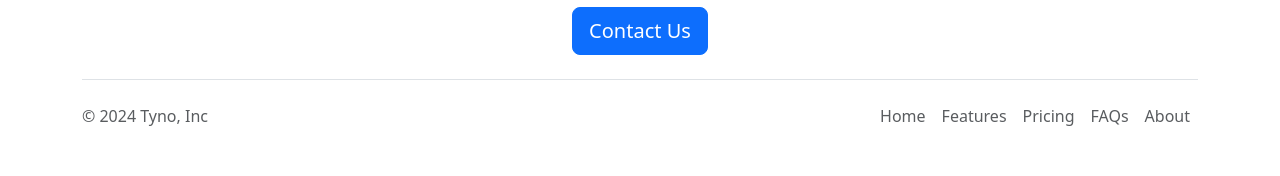
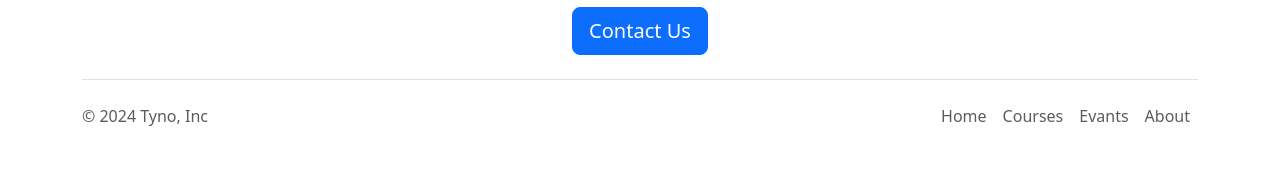
Before and after one commit to scrawnyether5669/dhia-career-website, a Flask app: page / in a window 1280 px wide. Shown: the part 1358-1534 px from the top of the page. Run offline with Flask 3, Linux system fonts and the light colour scheme.

Commit message:
functional and aesthetic improvement

```diff
--- a/templates/footer.html
+++ b/templates/footer.html
@@ -7,11 +7,11 @@
     </a>
 
     <ul class="nav col-md-4 justify-content-end">
-      <li class="nav-item"><a href="#" class="nav-link px-2 text-body-secondary">Home</a></li>
-      <li class="nav-item"><a href="#" class="nav-link px-2 text-body-secondary">Features</a></li>
-      <li class="nav-item"><a href="#" class="nav-link px-2 text-body-secondary">Pricing</a></li>
-      <li class="nav-item"><a href="#" class="nav-link px-2 text-body-secondary">FAQs</a></li>
-      <li class="nav-item"><a href="#" class="nav-link px-2 text-body-secondary">About</a></li>
+      <li class="nav-item"><a href="https://www.jovian.ai" class="nav-link px-2 text-body-secondary">Home</a></li>
+      <li class="nav-item"><a href="https://www.jovian.ai/learn" class="nav-link px-2 text-body-secondary">Courses</a></li>
+
+      <li class="nav-item"><a href="https://www.jovian.ai/events" class="nav-link px-2 text-body-secondary">Evants</a></li>
+      <li class="nav-item"><a href="https://www.jovian.ai/about" class="nav-link px-2 text-body-secondary">About</a></li>
     </ul>
   </footer>
 </div>
--- a/templates/home.html
+++ b/templates/home.html
@@ -39,7 +39,7 @@
       </div>
       <p/>
       <div class="text-center">
-    <button class="btn btn-primary btn-lg">Contact Us</button>
+    <a class="btn btn-primary btn-lg" href="mailto:hello@jovian.ai?subject=Question%20about%20job%20openings&body=My%20name%3A%20%3Cyour%20name%20here%3E%0D%0A%0D%0AMy%20question%3A%20%3Center%20question%20here%3E">Contact Us</a>
         </div>
     </div>
     {% include 'footer.html' %}
--- a/templates/jobitem.html
+++ b/templates/jobitem.html
@@ -14,7 +14,7 @@
   {% endif %}
     </div>
     <div class= "col-2 margin-bottom:16px">
-      <a herf="https://google.com" type="button" class="btn btn-outline-primary float-right align-middle">Apply</a>
+      <a href="mailto:mailto:hello@jovian.ai?subject=Application%20For%20{{job['title']}}&body=My%20name%3A%20%3CYour%20name%20here%3E%0D%0A%0D%0AMy%20Resume%20link%3A%20%3Cresume%20link%3E%0D%0A%0D%0AMy%20Linkedln%20link%3A%20%3CLinkdln%20in%3E" type="button" class="btn btn-outline-primary float-right align-middle">Apply</a>
     </div>
 
 </div>
```
